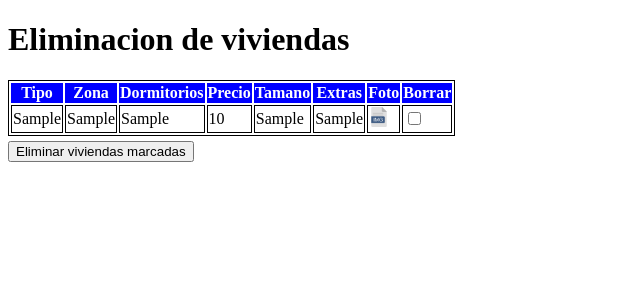
After one commit to whoskelos/app-viviendas-php, a PHP site: page /borrar.php in a window 1280 px wide. The commit adds this page. Shown: the top 300 px of the page, without its empty margins (0-640 px from the left). Run offline with PHP 8.4, Linux system fonts and the light colour scheme; tables that the repository leaves empty or names only in its code hold one stand-in row (values such as "Sample post").

Commit message:
borrado funcionando

```diff
--- /dev/null
+++ b/borrar.php
@@ -0,0 +1,60 @@
+<!DOCTYPE html>
+<html lang="en">
+
+<head>
+    <meta charset="UTF-8">
+    <meta http-equiv="X-UA-Compatible" content="IE=edge">
+    <meta name="viewport" content="width=device-width, initial-scale=1.0">
+    <title>borrar viviendas</title>
+</head>
+<style>
+    table tr td {
+        border: 1px solid black;
+    }
+</style>
+
+<body>
+    <h1>Eliminacion de viviendas</h1>
+    <form action="eliminar-viviendas.php" method="post">
+        <table style="border: 1px solid black;">
+            <thead style="background-color: blue;color:white">
+                <th>Tipo</th>
+                <th>Zona</th>
+                <th>Dormitorios</th>
+                <th>Precio</th>
+                <th>Tamano</th>
+                <th>Extras</th>
+                <th>Foto</th>
+                <th>Borrar</th>
+            </thead>
+            <tbody>
+                <?php
+                include "conexion.php";
+                $db = conectaDB();
+                $db->query("USE marzo");
+                $result = $db->query("SELECT * FROM VIVIENDAS");
+                //si hay viviendas mostramos
+                if ($result->rowCount() > 0 ) {
+                $viviendas = $result->fetchAll(PDO::FETCH_OBJ);
+                foreach ($viviendas as $vivienda) : ?>
+                <tr>
+                    <td><?php echo $vivienda->tipo ?></td>
+                    <td><?php echo $vivienda->zona ?></td>
+                    <td><?php echo $vivienda->dormitorios ?></td>
+                    <td><?php echo $vivienda->precio ?></td>
+                    <td><?php echo $vivienda->tamanyo ?></td>
+                    <td><?php echo $vivienda->extras ?></td>
+                    <td><a href="<?php echo $vivienda->foto ?>"><img src="file-img-ico.png" width="20" /></a></td>
+                    <td><input type="checkbox" name="idViviendas[]" value="<?php echo $vivienda->id ?>"></td>
+                </tr>
+                <?php endforeach; } else { echo "<h4 style='color:red'>No hay viviendas para mostrar</h4>";
+                include "funciones.php";
+                registrarErrorBD("No hay registros para borrar");
+                echo "<a href='index.php'>[ Volver ] </a>";}?>
+            </tbody>
+        </table>
+        <input style="margin-top: 5px;" type="submit" value="Eliminar viviendas marcadas" name="enviar">
+    </form>
+</body>
+
+</html>
--- a/errores/errores.txt
+++ b/errores/errores.txt
@@ -35,3 +35,7 @@ Campo tamano vacio
 Formato tamano no valido
 
 Formato tamano no valido
+
+Campo direccion vacio
+
+Campo direccion vacio
--- a/errores/log_errores.txt
+++ b/errores/log_errores.txt
@@ -3,3 +3,9 @@ El fichero subido excede de la directiva max_file_size del formulario
 El fichero subido excede de la directiva max_file_size del formulario
 
 El fichero subido excede de la directiva max_file_size del formulario
+
+El fichero subido excede de la directiva max_file_size del formulario
+
+El fichero subido excede de la directiva max_file_size del formulario
+
+El fichero subido excede de la directiva max_file_size del formulario
--- a/index.php
+++ b/index.php
@@ -26,7 +26,7 @@
             <ul>
                 <li><a href="">Consultar viviendas</a></li>
                 <li><a href="insertar.php">Insertar nueva vivienda</a></li>
-                <li><a href="">Eliminar vivienda</a></li>
+                <li><a href="borrar.php">Eliminar vivienda</a></li>
             </ul>
             <hr>
             <p>[ <a href="cerrarSesion.php">Desconectar</a> ]</p>
--- a/insertar.php
+++ b/insertar.php
@@ -95,6 +95,7 @@
         </P>
 
         <P><INPUT TYPE="submit" NAME="insertar" VALUE="Insertar vivienda"></P>
+        <p><a href="index.php">Volver</a></p>
 
     </FORM>
 
```
Also changed, not shown: eliminar-viviendas.php (added, +23 -0 lines), errores/erroresBD.txt (+18 -0 lines), funciones.php (+32 -2 lines), file-img-ico.png (added), img/1674144134-casa-edificio.png (added), img/1674144148-casa-edificio.png (added), img/1674144175-casa-edificio.png (added), img/1674144286-casa-edificio.png (added), img/1674144304-casa-edificio.png (added), img/1674144323-casa-edificio.png (added), img/1674144354-casa-edificio.png (added), img/casa-edificio.png (added).
